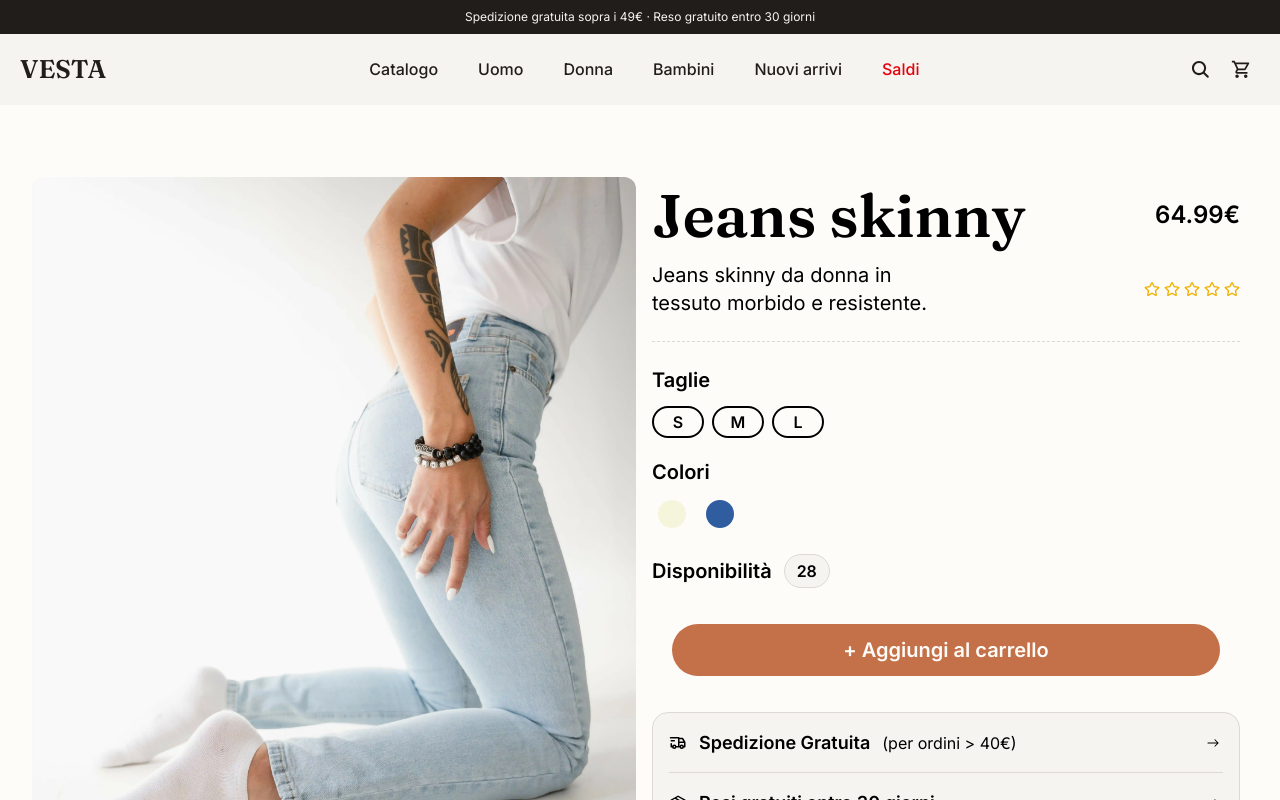
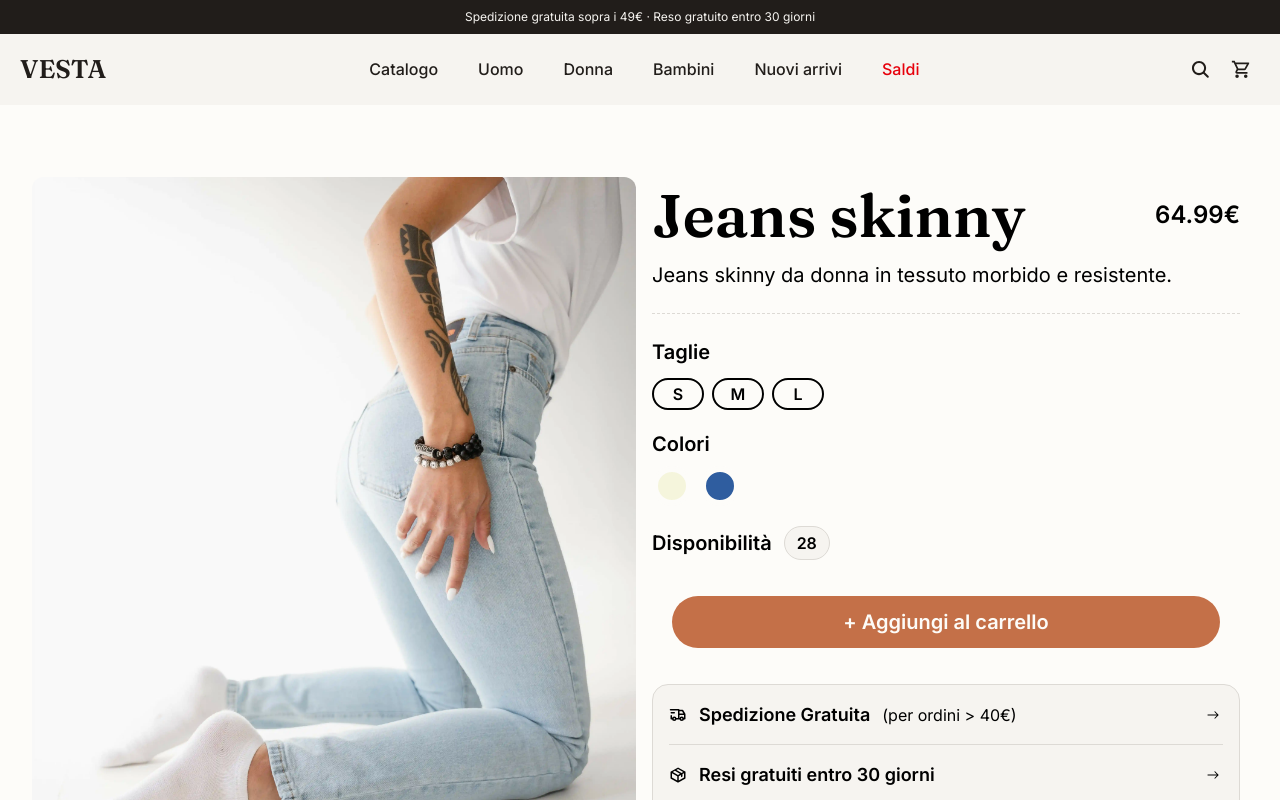
Before and after one commit to santie96/TShort, a React (Vite) app: page /prodotto/14 in a window 1280 px wide. Shown: the top 800 px of the page. Built offline with nearby package versions, Linux system fonts and the light colour scheme.

Commit message:
fix bug stars

```diff
--- a/src/component/pages/Layout/Prodotto.jsx
+++ b/src/component/pages/Layout/Prodotto.jsx
@@ -9,13 +9,12 @@ import { MdOutlineAddShoppingCart, MdCreditScore, MdArrowBackIos, MdArrowForward
 import { TbTruckDelivery } from "react-icons/tb";
 import { BiPackage } from "react-icons/bi";
 import { IoIosArrowRoundForward } from "react-icons/io";
-import Stars from "../../utilities/Stars";
 
 
 
 
 
-function Prodotto( { Stars: rating } ) {
+function Prodotto() {
 
     const isLargeScreen = screenSize()
 
@@ -103,7 +102,7 @@ function Prodotto( { Stars: rating } ) {
 
                                         <p className="text-[0.9rem] lg:text-xl text-balance">{prodotto.description}</p>
 
-                                        <Stars rating={rating} />
+
                                     </div>
                                 </div>
 
```
